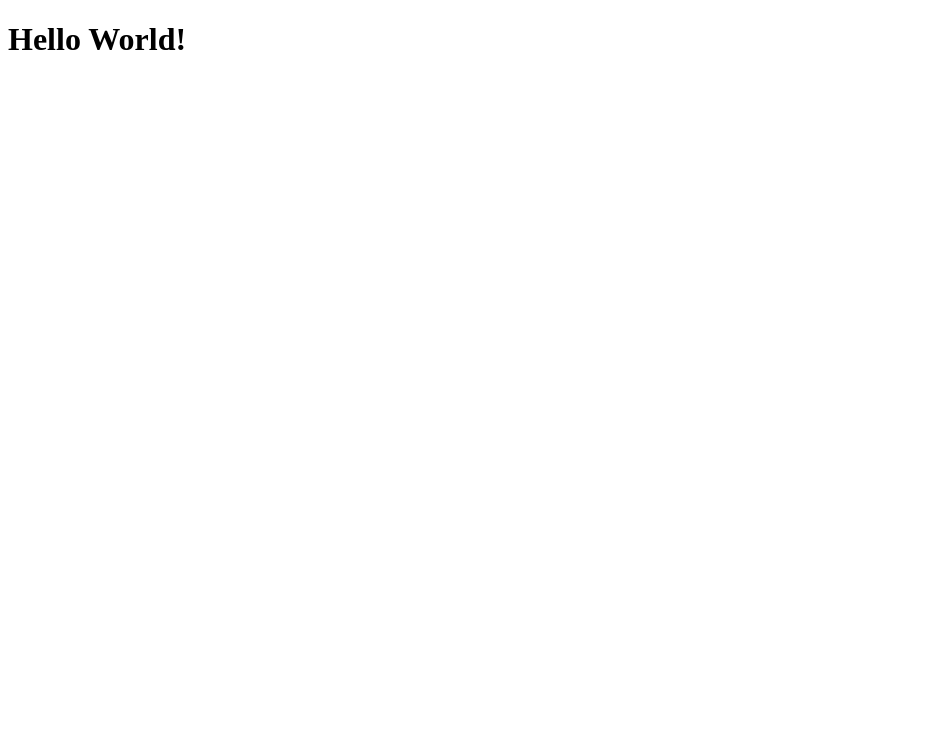
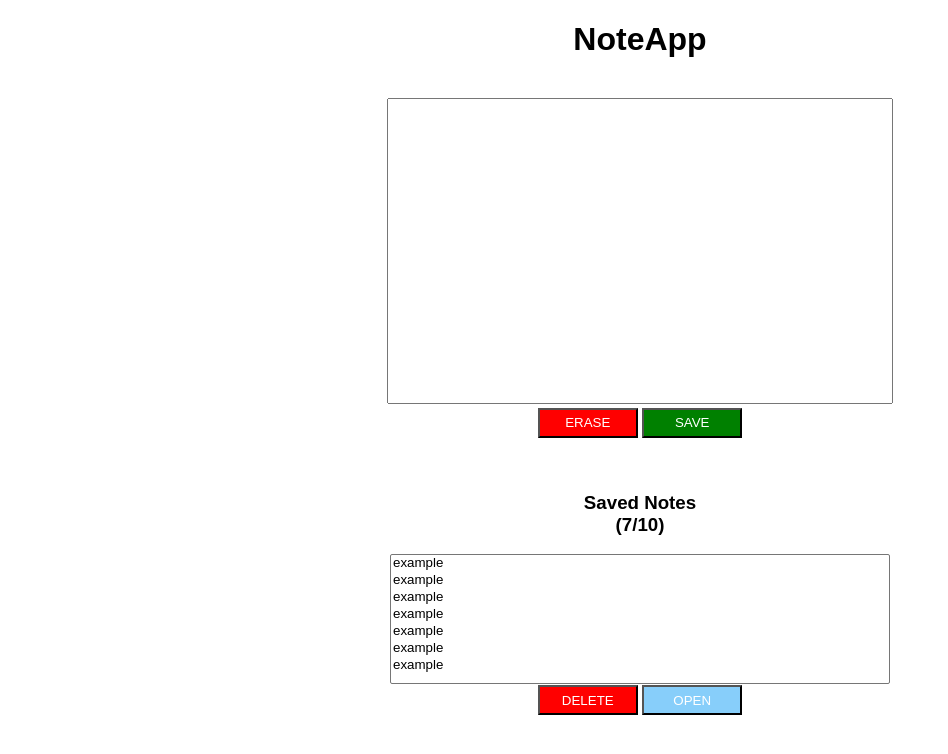
Before and after one commit to christianmadhan/FinalProjectSoftwareTesting, a plain HTML site: page index.html in a window 1280 px wide. Shown: the whole page, without its empty margins (0-948 px from the left). Drawn offline with Linux system fonts and the light colour scheme.

Commit message:
Prototype

```diff
--- a/css/styles.css
+++ b/css/styles.css
@@ -0,0 +1,3 @@
+body{
+    font-family: Arial, Helvetica, sans-serif;
+}
--- a/index.html
+++ b/index.html
@@ -10,7 +10,26 @@
 </head>
 
 <body>
-  <h1>Hello World!</h1>
+  <center>
+  <h1>NoteApp</h1><br>
+
+  <textarea id="noteField" style="width: 500px; height: 300px; resize: none;"></textarea><br>
+  <button id="eraseButton" onclick="eraseField()" style="width: 100px; height: 30px; background-color: red; color: white;">ERASE</button>
+  <button id="saveButton" onclick="saveNote()" style="width: 100px; height: 30px; background-color: green; color: white; margin-bottom: 35px;">SAVE</button><br>
+
+  <h3>Saved Notes<div id="counter">(7/10)</div></h3>
+  <select id="savedNotes" size="10" style="width: 500px; height: 130px;">
+    <option value="note1">example</option>
+    <option value="note2">example</option>
+    <option value="note3">example</option>
+    <option value="note4">example</option>
+    <option value="note5">example</option>
+    <option value="note6">example</option>
+    <option value="note7">example</option>
+  </select><br>
+  <button id="deleteButton" onclick="deleteNote()" style="width: 100px; height: 30px; background-color: red; color: white;">DELETE</button>
+  <button id="openButton" onclick="openNote()" style="width: 100px; height: 30px; background-color: lightskyblue; color: white; margin-bottom: 50px;">OPEN</button>
+  </center>
 
   <script src="js/scripts.js"></script>
 </body>
--- a/js/scripts.js
+++ b/js/scripts.js
@@ -0,0 +1,19 @@
+// Clears the input field
+function eraseField(){
+    document.getElementById("noteField").value = "";
+}
+
+// Saves the input field into a new note
+function saveNote(){
+
+}
+
+// Deletes the selected note
+function deleteNote(){
+
+}
+
+// Opens the selected note
+function openNote(){
+
+}
```
